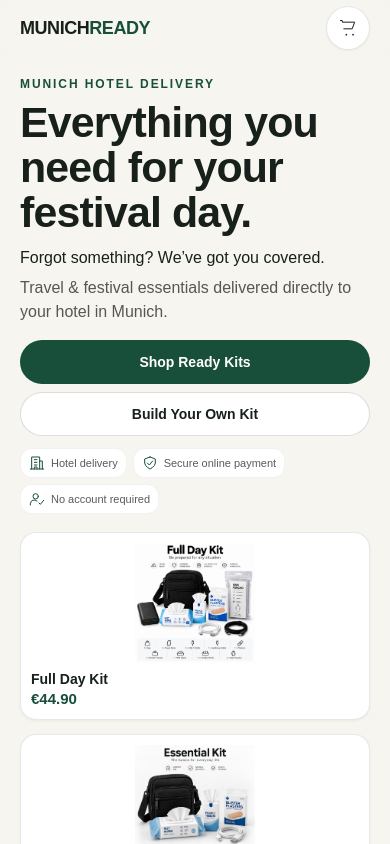
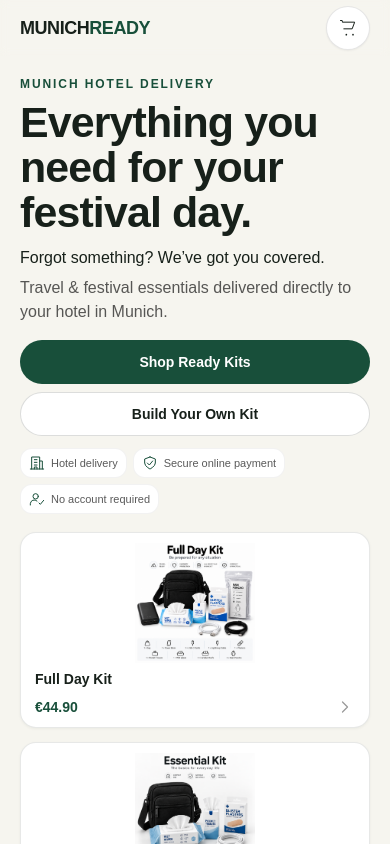
Before and after one commit to cleanxmunchen-lang/munich-ready, a Next.js app: page / in a window 390 px wide. Shown: the top 844 px of the page. Built offline with nearby package versions, Linux system fonts and the light colour scheme.

Commit message:
Hero (mobile): compact preview cards — larger image area, compact footer with badge/price/chevron; preserve desktop layout

```diff
--- a/components/hero.tsx
+++ b/components/hero.tsx
@@ -16,23 +16,33 @@ function KitPreview({ id, featured = false }: { id: KitId; featured?: boolean })
     <a
       href={`#${kit.id}`}
       aria-label={`View ${kit.name}, ${formatPrice(kit.price)}`}
-      className={`hero-preview w-full block min-w-0 rounded-3xl border border-[#17201a]/10 bg-white p-3 transition duration-200 focus-visible:outline-none focus-visible:ring-2 focus-visible:ring-[#184f3a] focus-visible:ring-offset-4 md:hover:-translate-y-1 md:hover:shadow-lg motion-reduce:transform-none motion-reduce:transition-none ${featured ? 'row-span-2 sm:p-4 shadow-md' : 'shadow-sm'}`}
+      className={`hero-preview w-full block min-w-0 rounded-3xl border border-[#17201a]/10 bg-white p-2 transition duration-200 focus-visible:outline-none focus-visible:ring-2 focus-visible:ring-[#184f3a] focus-visible:ring-offset-4 md:hover:-translate-y-1 md:hover:shadow-lg motion-reduce:transform-none motion-reduce:transition-none ${featured ? 'row-span-2 sm:p-4 shadow-md' : 'shadow-sm'}`}
     >
+      {/* Image area: larger on mobile, keep aspect on md+ */}
       <ProductImage
         src={`/products/${kit.id}.png`}
         name={kit.name}
-        sizes={featured ? '(max-width: 768px) 96px, (max-width: 1023px) 25vw, 300px' : '(max-width: 768px) 96px, 128px'}
+        sizes={featured ? '(max-width: 768px) 90vw, (max-width: 1023px) 25vw, 300px' : '(max-width: 768px) 90vw, 128px'}
         priority={featured}
-        className={`aspect-square w-full ${featured ? '' : 'mx-auto max-w-full sm:max-w-28 lg:max-w-32'}`}
+        className={`relative w-full h-[220px] sm:h-[240px] md:aspect-square md:h-auto p-0`}
       />
-      <div className="mt-3">
-        {badge && (
-          <span className="mb-2 inline-block rounded-full bg-[#184f3a] px-2 py-1 text-[9px] font-bold leading-3 tracking-wide text-white sm:text-[10px]">
-            {badge}
-          </span>
-        )}
-        <p className={`font-semibold ${featured ? 'text-lg sm:text-xl' : 'text-sm'}`}>{kit.name}</p>
-        <p className={`mt-1 font-semibold text-[#184f3a] ${featured ? 'text-xl sm:text-2xl' : 'text-base'}`}>{formatPrice(kit.price)}</p>
+
+      {/* Compact footer */}
+      <div className="mt-3 px-1">
+        <div className="flex items-center justify-between gap-3">
+          <p className="font-semibold text-sm truncate">{kit.name}</p>
+          {badge ? (
+            <span className="inline-block rounded-full bg-[#184f3a] px-2 py-0.5 text-[10px] font-bold leading-none tracking-wide text-white">{badge}</span>
+          ) : (
+            <div />
+          )}
+        </div>
+        <div className="mt-2 flex items-center justify-between">
+          <div className="text-sm font-semibold text-[#184f3a]">{formatPrice(kit.price)}</div>
+          <svg className="h-5 w-5 text-black/40" viewBox="0 0 24 24" fill="none" stroke="currentColor" strokeWidth="1.5" strokeLinecap="round" strokeLinejoin="round" aria-hidden="true">
+            <path d="M9 18l6-6-6-6" />
+          </svg>
+        </div>
       </div>
     </a>
   );
```
